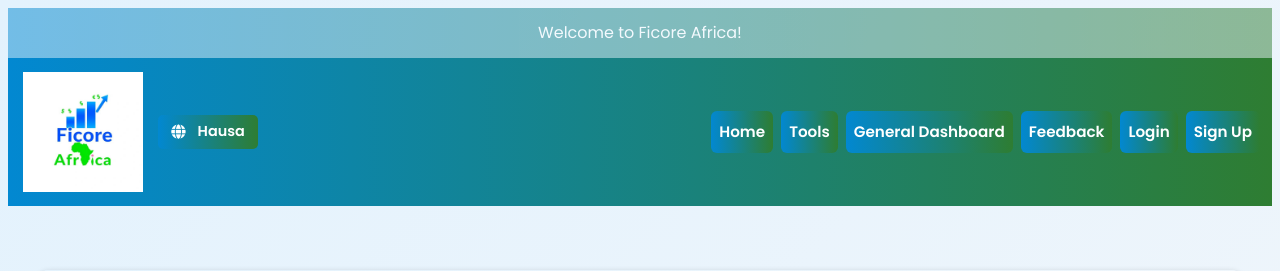
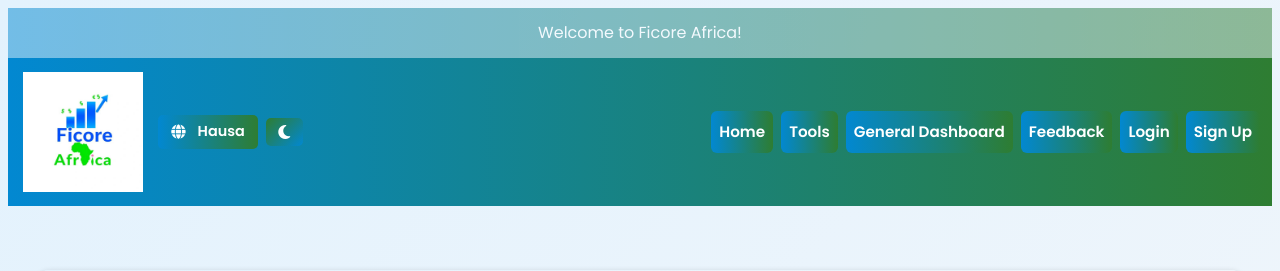
Before and after one commit to ficore-africa/FICORE-TOOLS-SUITE, a Flask app: page /about in a window 1280 px wide. Shown: the top 271 px of the page. Run offline with Flask 3, Linux system fonts and the light colour scheme; some libraries are stand-ins or nearby versions.

Commit message:
Update base.html

```diff
--- a/templates/base.html
+++ b/templates/base.html
@@ -61,6 +61,10 @@
                 <i class="fas fa-globe me-1" aria-hidden="true"></i>
                 {{ 'Hausa' if session.lang == 'en' else 'English' }}
             </a>
+            <!-- Add Mode Toggle Button -->
+            <button id="modeToggle" class="ms-1 me-1" aria-label="{{ trans('core_toggle_dark_mode') | default('Toggle Dark Mode') }}">
+                <i class="fas fa-moon" aria-hidden="true"></i>
+            </button>
             <button class="navbar-toggler ms-auto" type="button" data-bs-toggle="collapse" data-bs-target="#navbarNav" aria-controls="navbarNav" aria-expanded="false" aria-label="{{ trans('core_toggle_navigation') | default('Toggle navigation') }}">
                 <span class="navbar-toggler-icon"></span>
             </button>
```
